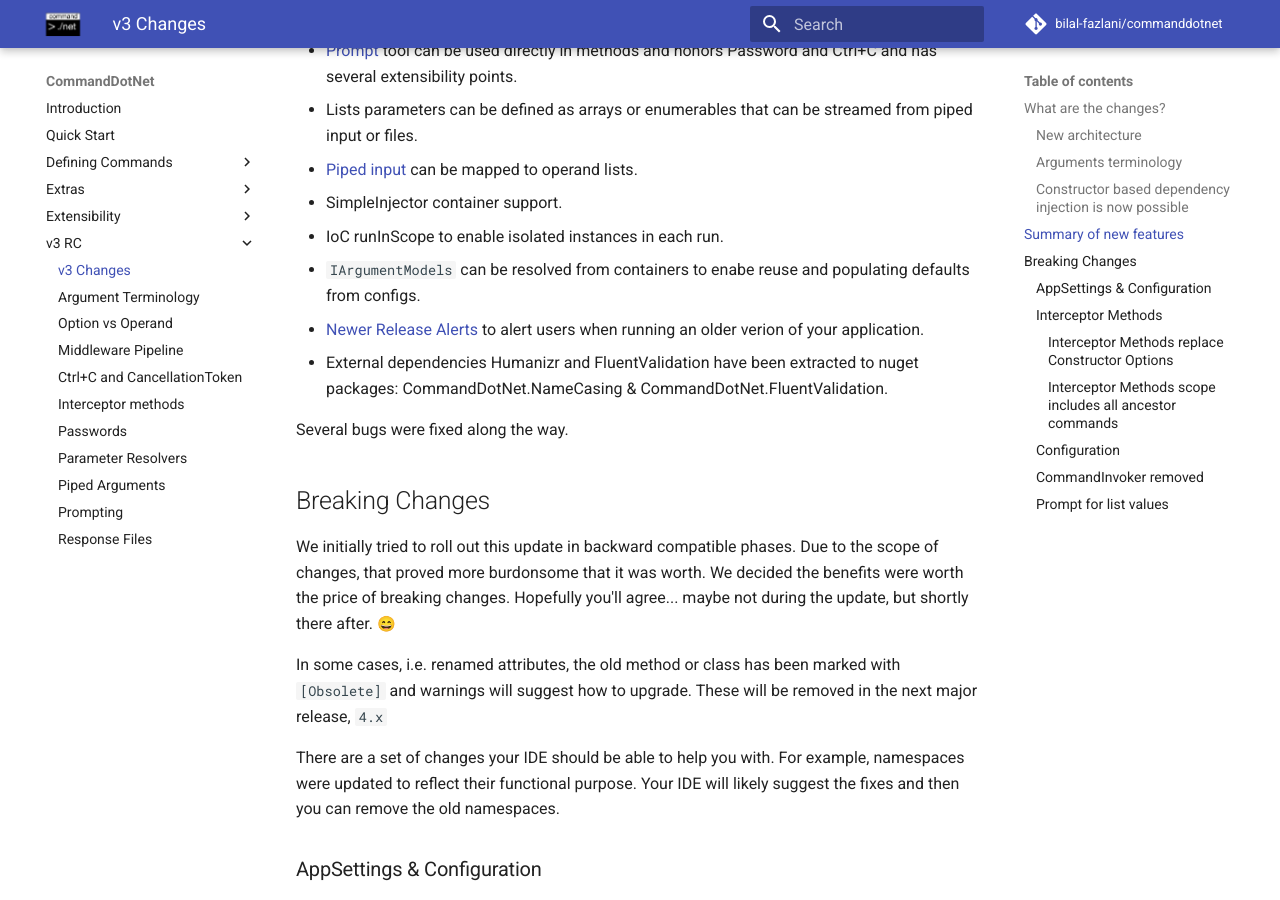
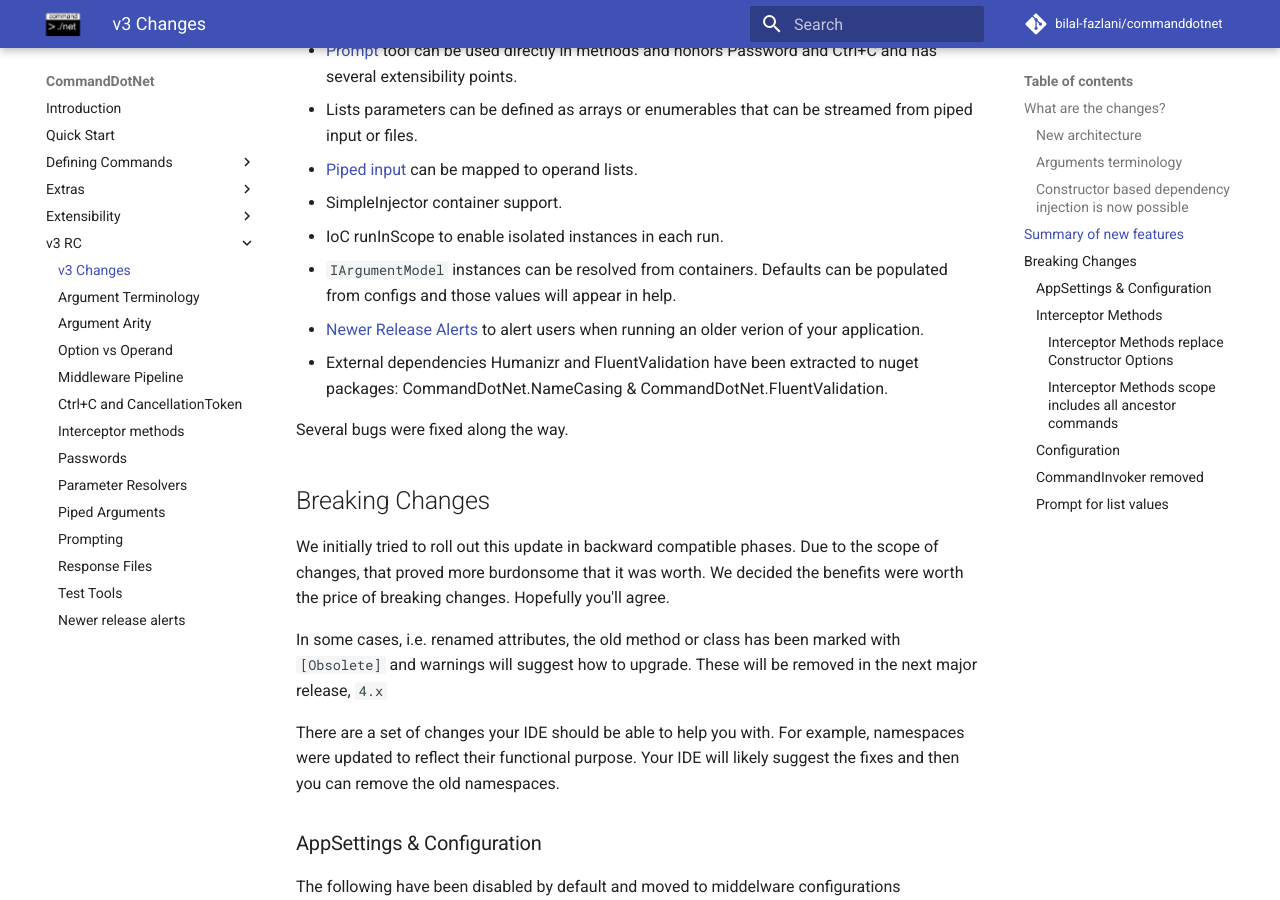
Before and after one commit to bilal-fazlani/commanddotnet, an MkDocs documentation site: the page built from docs/V3/v3-changes.md, in a window 1280 px wide and 900 px high, scrolled down 1242 px. Built offline with MkDocs 1.6.1 and Material for MkDocs 9.7.7, drawn with Linux system fonts in a browser that asks for light colours; emoji names are drawn with the system emoji font; comment, search, counter and statistics services are not loaded.

Commit message:
document test-tools and newer-release-alerts

```diff
--- a/docs/V3/v3-changes.md
+++ b/docs/V3/v3-changes.md
@@ -26,7 +26,7 @@ The architecture is now based around a [middleware pipeline](middleware.md).
 
 * [Response file](response-files.md) support
 * `HelpTextProvider` can be overridden to make targetted changes to a section of help.
-* [Test tools](todo.md), helpful for end-to-end test and testing framework extensions, like middleware components.
+* [Test tools](test-tools.md), helpful for end-to-end test and testing framework extensions, like middleware components.
 * List operands can be populated from [piped arguments](piped-arguments.md).
 * [Parameter resolvers](parameter-resolvers.md).
 * [Ctrl+C support](cancellation.md) with CancellationToken.
@@ -37,15 +37,15 @@ The architecture is now based around a [middleware pipeline](middleware.md).
 * [Piped input](piped-arguments.md) can be mapped to operand lists.
 * SimpleInjector container support.
 * IoC runInScope to enable isolated instances in each run.
-* `IArgumentModels` can be resolved from containers to enabe reuse and populating defaults from configs.
-* [Newer Release Alerts](todo.md) to alert users when running an older verion of your application.
+* `IArgumentModel` instances can be resolved from containers. Defaults can be populated from configs and those values will appear in help.
+* [Newer Release Alerts](newer-release-alerts.md) to alert users when running an older verion of your application.
 * External dependencies Humanizr and FluentValidation have been extracted to nuget packages: CommandDotNet.NameCasing & CommandDotNet.FluentValidation.
 
 Several bugs were fixed along the way.
 
 ## Breaking Changes
 
-We initially tried to roll out this update in backward compatible phases. Due to the scope of changes, that proved more burdonsome that it was worth. We decided the benefits were worth the price of breaking changes. Hopefully you'll agree... maybe not during the update, but shortly there after. :smile:
+We initially tried to roll out this update in backward compatible phases. Due to the scope of changes, that proved more burdonsome that it was worth. We decided the benefits were worth the price of breaking changes. Hopefully you'll agree.
 
 In some cases, i.e. renamed attributes, the old method or class has been marked with `[Obsolete]` and warnings will suggest how to upgrade.  These will be removed in the next major release, `4.x`
 
--- a/mkdocs.yml
+++ b/mkdocs.yml
@@ -28,6 +28,7 @@ nav:
     - v3 RC:
       - V3/v3-changes.md
       - V3/argument-terminology.md
+      - V3/argument-arity.md
       - V3/option-or-operand.md
       - V3/middleware.md
       - V3/cancellation.md
@@ -37,6 +38,8 @@ nav:
       - V3/piped-arguments.md
       - V3/prompting.md
       - V3/response-files.md
+      - V3/test-tools.md
+      - V3/newer-release-alerts.md
 # theme: readthedocs
 theme:
   name: 'material'
```
Also changed, not shown: CommandDotNet.Tests/README.md (+6 -6 lines), docs/V3/newer-release-alerts.md (added, +34 -0 lines), docs/V3/test-tools.md (added, +25 -0 lines).
